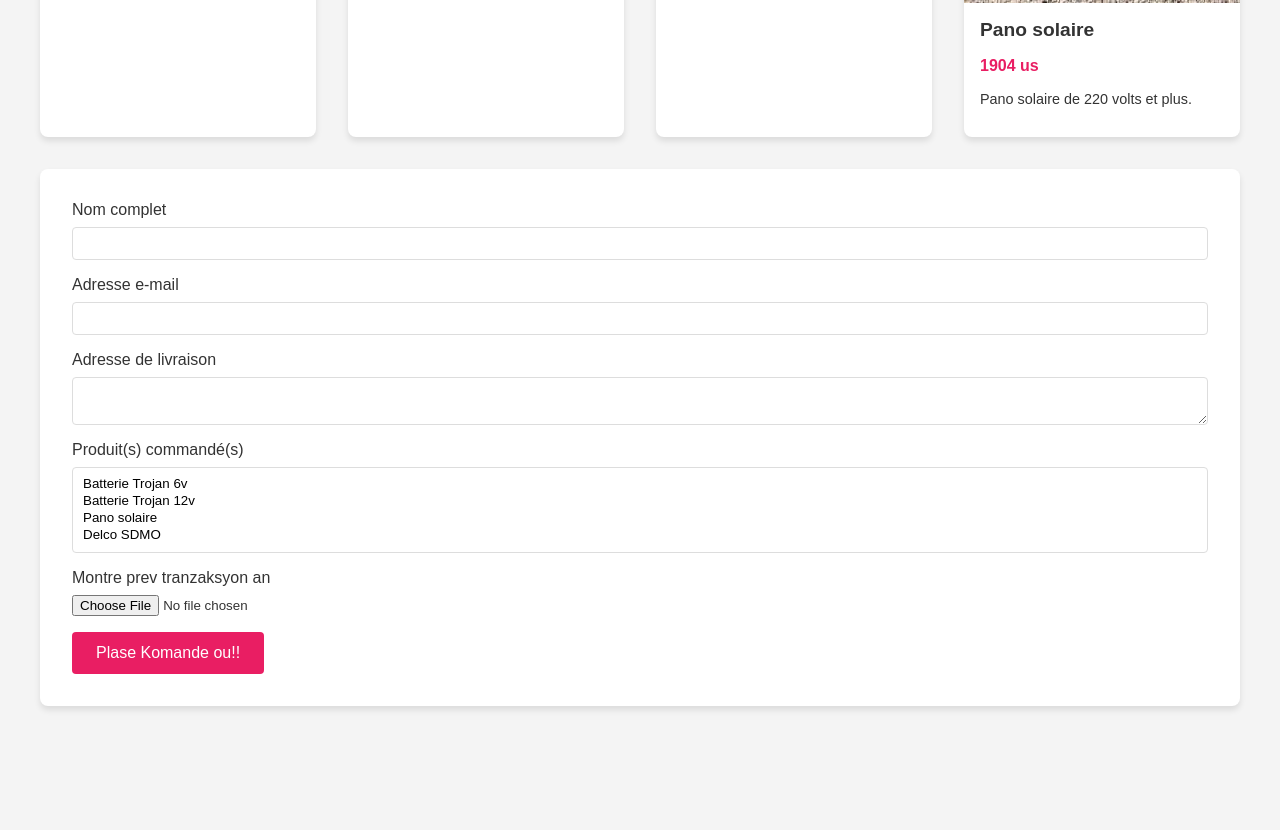
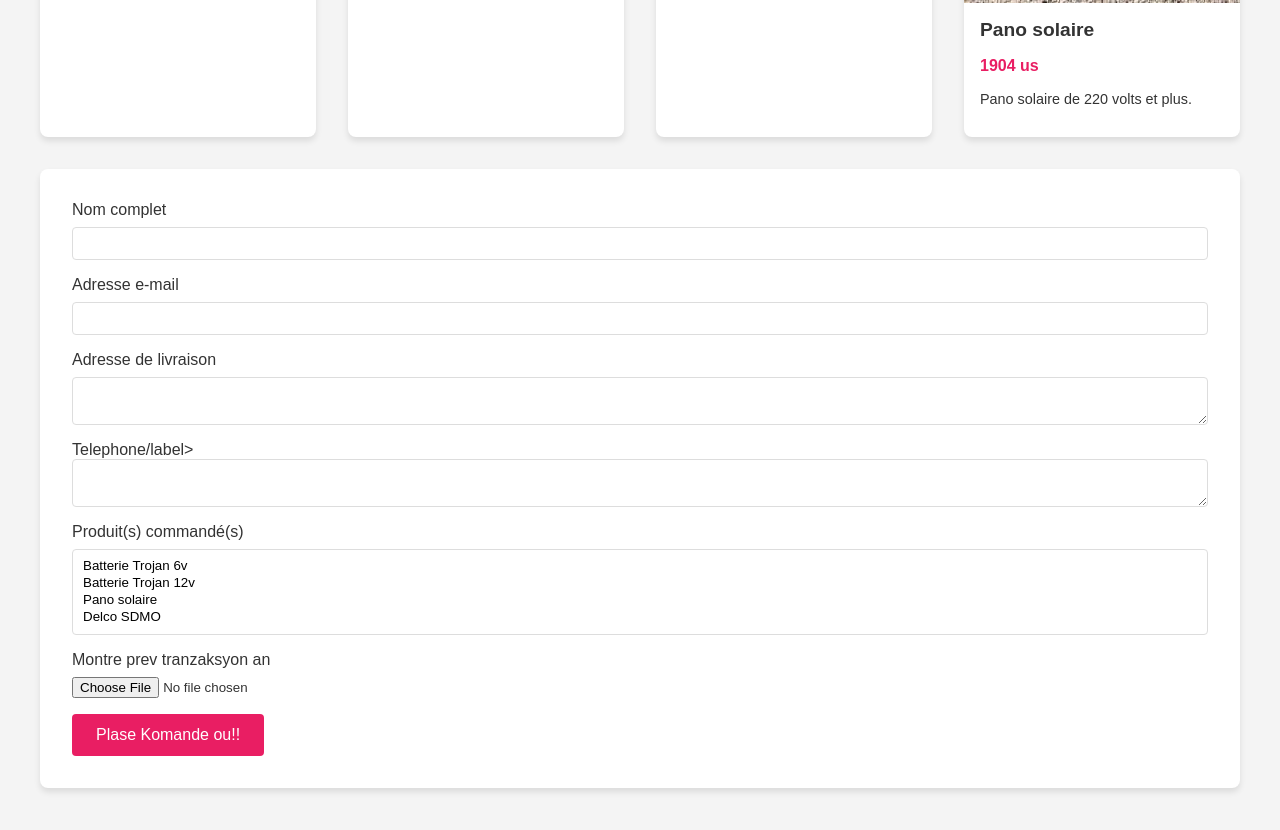
Before and after one commit to fritznor/gestech, a plain HTML site: page Commandes.html in a window 1280 px wide. Shown: the part 874-1704 px from the top of the page. Before the commit the page ends 1628 px from the top, so only its background shows below. Drawn offline with Linux system fonts and the light colour scheme.

Commit message:
Update Commandes.html

```diff
--- a/Commandes.html
+++ b/Commandes.html
@@ -177,6 +177,10 @@
         <label for="address">Adresse de livraison</label>
         <textarea id="address" name="address" required></textarea>
       </div>
+       <div class="form-group">
+        <label for="address">Telephone/label>
+        <textarea id="Telephone" name="Telephone" required></textarea>
+      </div>
       <div class="form-group">
         <label for="product">Produit(s) commandé(s)</label>
         <select id="product" name="product" multiple required>
```
